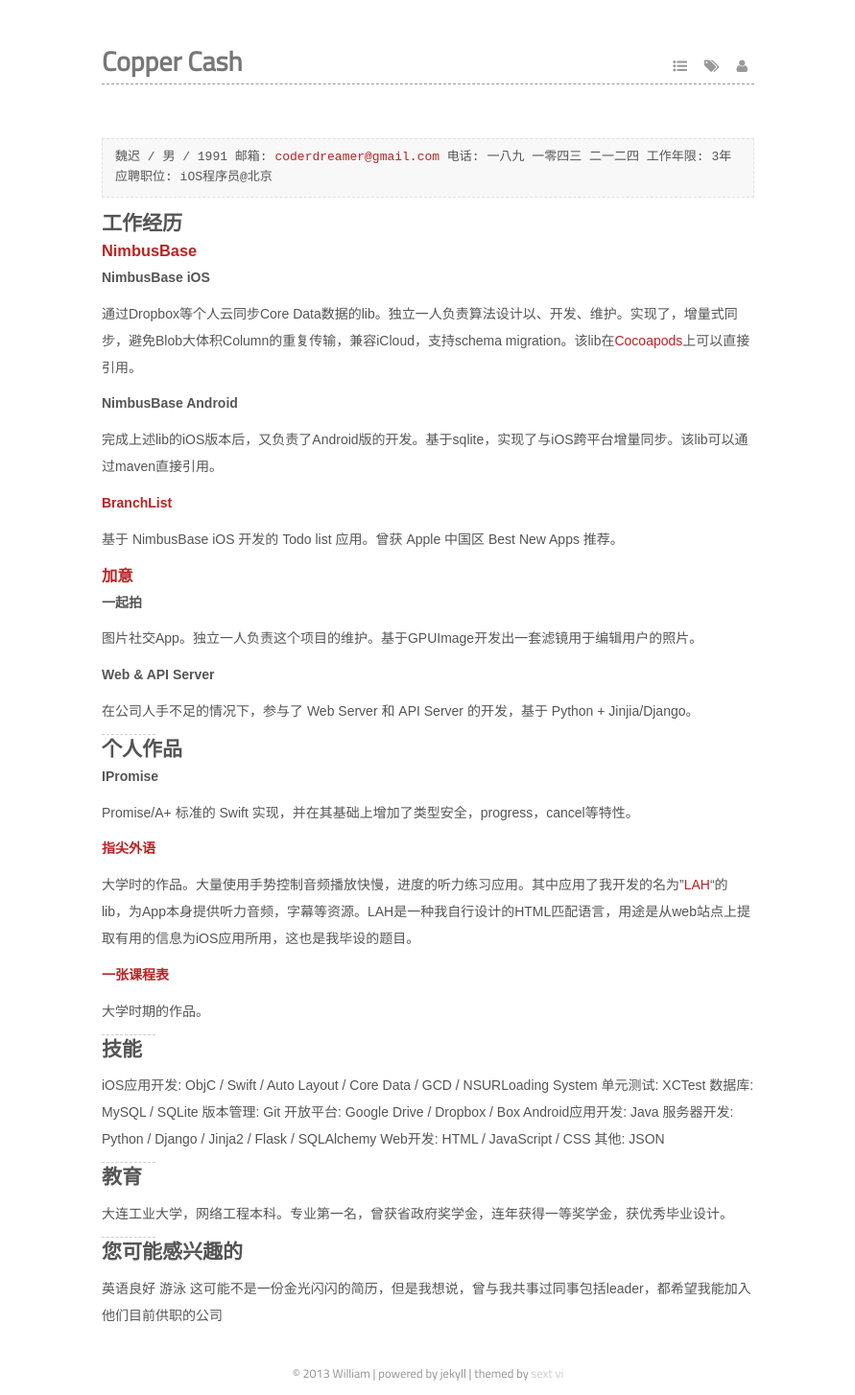
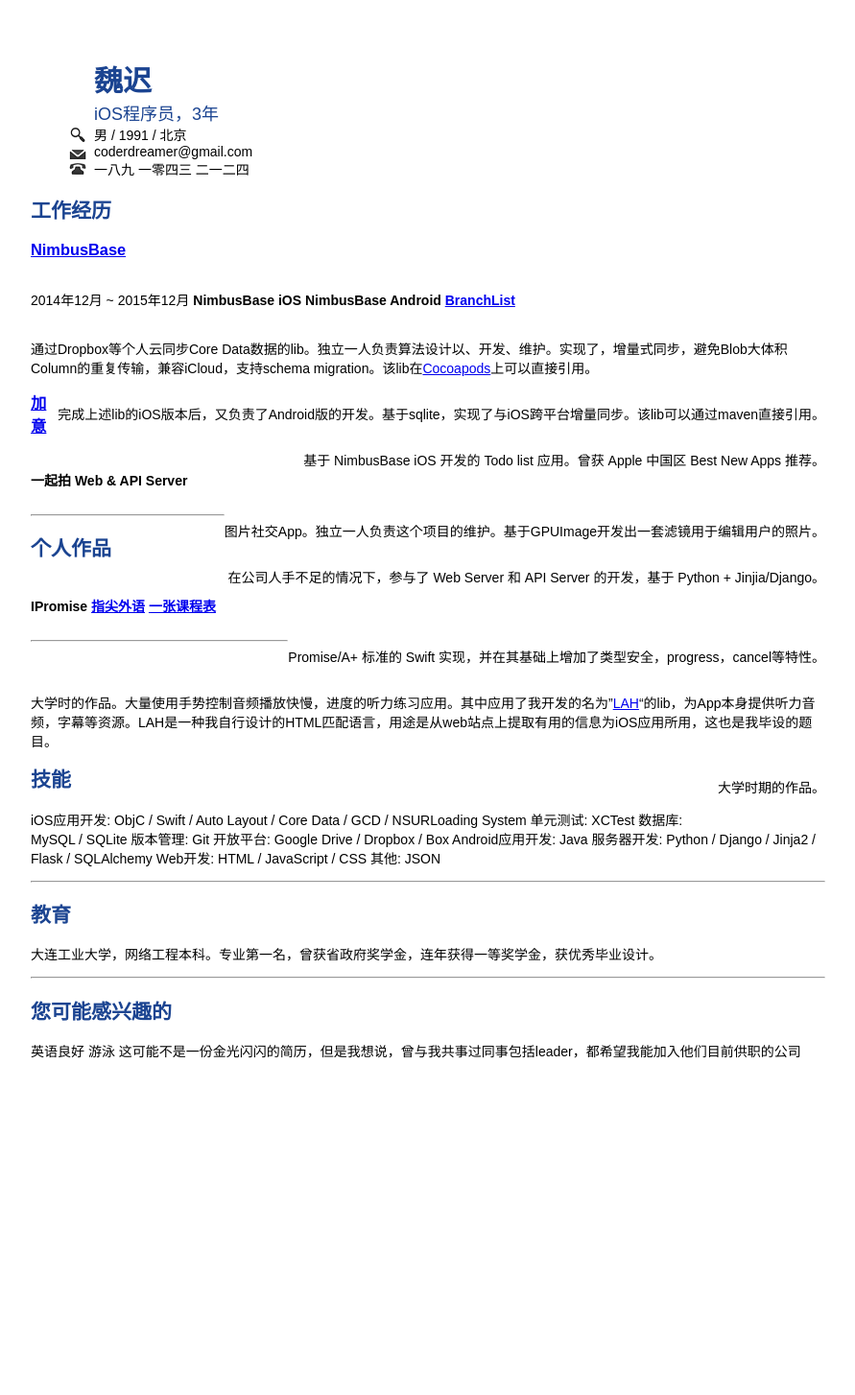
Before and after one commit to coppercash/coppercash.github.io, a Jekyll site: the page built from articles/resume/resume_cn.md, in a window 1280 px wide. Shown: the whole page at 96% size, without its empty margins (194-1085 px from the left). Built offline with Jekyll 4.4.1, drawn with Linux system fonts in a browser that asks for light colours; some web fonts are replaced; after the commit the page ends 1205 px from its top, so only the background shows below that.

Commit message:
Protective commit

```diff
--- a/_layouts/resume.html
+++ b/_layouts/resume.html
@@ -1,7 +1,67 @@
----
-layout: default
----
+<!DOCTYPE html>
+<html xmlns="http://www.w3.org/1999/xhtml" xmlns="http://www.w3.org/1999/html" xml:lang="en" lang="en-us">
+<head>
+    <meta http-equiv="content-type" content="text/html; charset=utf-8" />
+    <meta name="author" content="Copper Cash" />
+    {% if page.title %}
+    <title>{{ page.title }}</title>
+    {% else %}
+    <title>{{ site.name }}</title>
+    {% endif %}
+
+    <link rel="shortcut icon" href="/favicon.ico">
+</head>
+
+<body>
+
+<style>
+
+    article {
+        width:828px;
+        margin: 60px auto 100px;
+        font-size: 14px;
+        font-family: "Lekton", "Hiragino Sans GB", "Microsoft YaHei", sans-serif;
+    }
+
+    article ul:first-of-type li {
+        background: no-repeat 0 .2em;
+        padding-left: 26px;
+        list-style-type: none;
+    }
+
+    article ul:first-of-type li:nth-of-type(1) {  /* Name */
+        color: #1b4491;
+        font-weight: bold;
+        font-size: 30px;
+    }
+    article ul:first-of-type li:nth-of-type(2) { /* Objective */
+        color: #1b4491;
+        font-size: 18px;
+    }
+    article ul:first-of-type li:nth-of-type(3) {    /* Detail */
+        background-image: url(/media/img/articles/resume/icn-detail.gif);
+    }
+    article ul:first-of-type li:nth-of-type(4) {    /* Email */
+        background-image: url(/media/img/articles/resume/icn-mail.gif);
+    }
+    article ul:first-of-type li:nth-of-type(5) {    /* Phone */
+        background-image: url(/media/img/articles/resume/icn-tel.gif);
+    }
+
+    article h2 {
+        color:#1b4491;
+    }
+    article h4 {
+        display: inline-flex;
+    }
+    article h4+p {
+        float: right;
+    }
+</style>
 
 <article>
-  {{ content }}
+    {{ content }}
 </article>
+
+</body>
+</html>
--- a/articles/resume/resume_cn.md
+++ b/articles/resume/resume_cn.md
@@ -3,16 +3,17 @@ title: 简历
 layout: resume
 ---
 
-> 魏迟 / 男 / 1991
-> 邮箱: [coderdreamer@gmail.com](mailto:coderdreamer@gmail.com)
-> 电话: 一八九 一零四三 二一二四
-> 工作年限: 3年
-> 应聘职位: iOS程序员@北京
++ 魏迟
++ iOS程序员，3年
++ 男 / 1991 / 北京
++ coderdreamer@gmail.com
++ 一八九 一零四三 二一二四
 
 
 ## 工作经历
 
 ### [NimbusBase](http://nimbusbase.com)
+<date>2014年12月 ~ 2015年12月</date>
 
 #### NimbusBase iOS
 
```
Also changed, not shown: media/img/articles/resume/icn-detail.gif (added), media/img/articles/resume/icn-mail.gif (added), media/img/articles/resume/icn-tel.gif (added).
